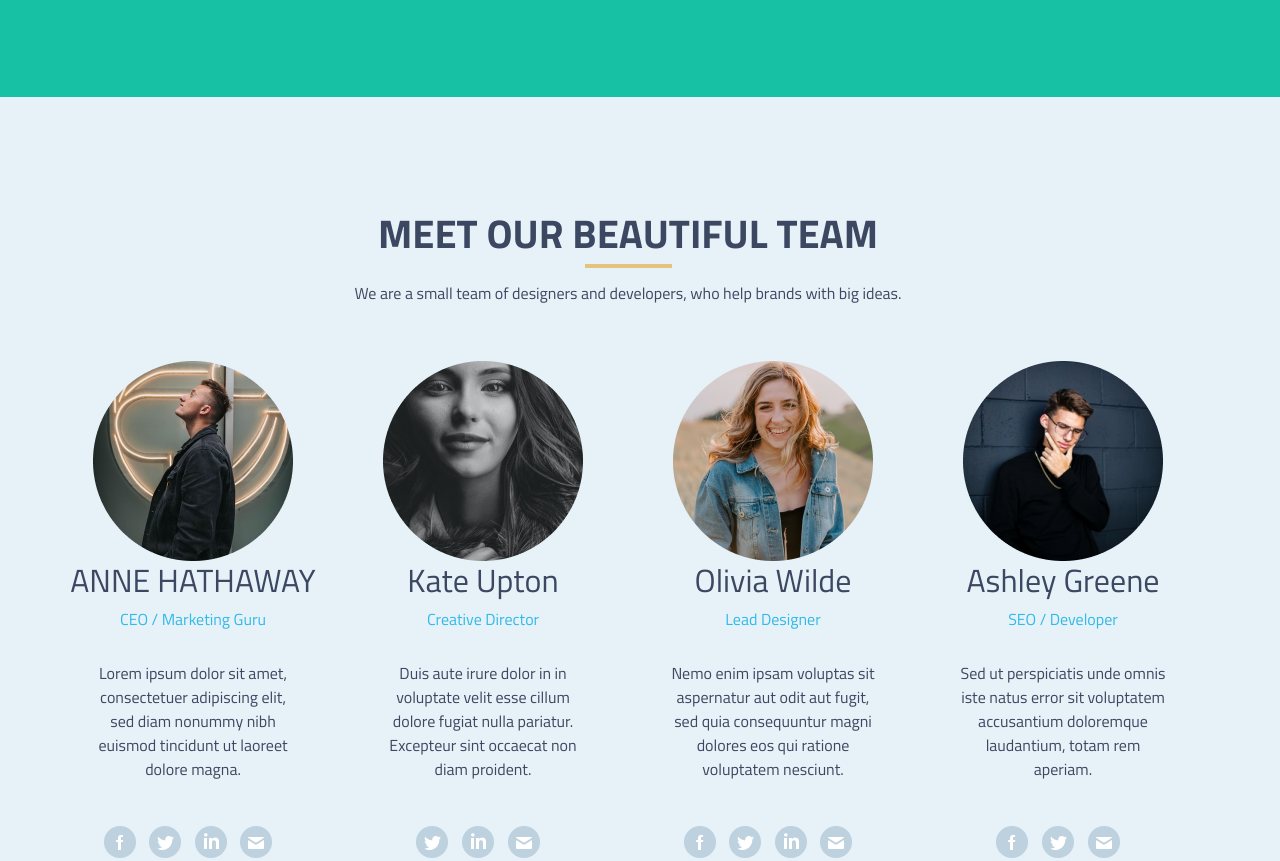
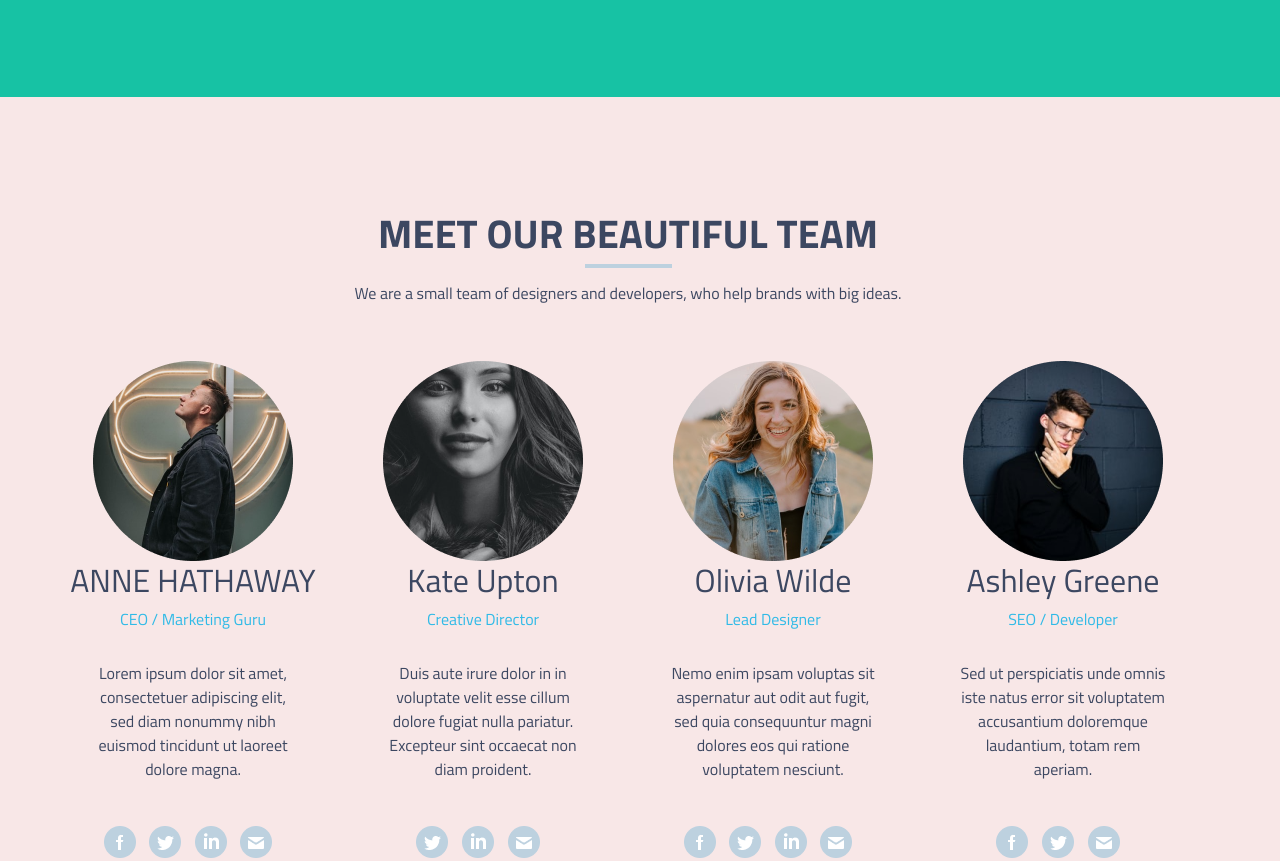
Before and after one commit to GustavoScopinho/atv-fds01, a plain HTML site: page index.html in a window 1280 px wide. Shown: the part 1190-2051 px from the top of the page. Drawn offline with nearby package versions, Linux system fonts and the light colour scheme.

Commit message:
Alterando divisor

```diff
--- a/index.html
+++ b/index.html
@@ -150,8 +150,8 @@
       <div class="row text-center">
         <div class="col-md-12">
           <h1><strong>MEET OUR BEAUTIFUL TEAM</strong></h1>
-          <div class="pai-divisor">
-            <div class="divisor"></div>
+          <div class="pai-divisor1">
+            <div class="divisor1"></div>
           </div>
           <p>
             We are a small team of designers and developers, who help brands
--- a/style.css
+++ b/style.css
@@ -111,7 +111,7 @@ body{
 
 
 #team {
-  background-color: #E7F1F8;
+  background-color: #f8e7e7;
   width: 100%;
   padding: 0 60px 100px 60px;
 }
@@ -120,14 +120,14 @@ body{
   color: #3C4761;
 }
 
-.divisor{
+.divisor1{
   width: 87px;
   height: 4px;
-  background-color: #bdd1dfb4;
+  background-color: #BDD1DF;
   margin-top: -1.5%;
 }
 
-.pai-divisor {
+.pai-divisor1 {
   display: flex;
   justify-content: center;
 }
@@ -190,6 +190,7 @@ body{
 .divisor{
   width: 87px;
   height: 4px;
+  margin-top: -1.5%;
   background-color: #E5C37F;
 }
 
```
